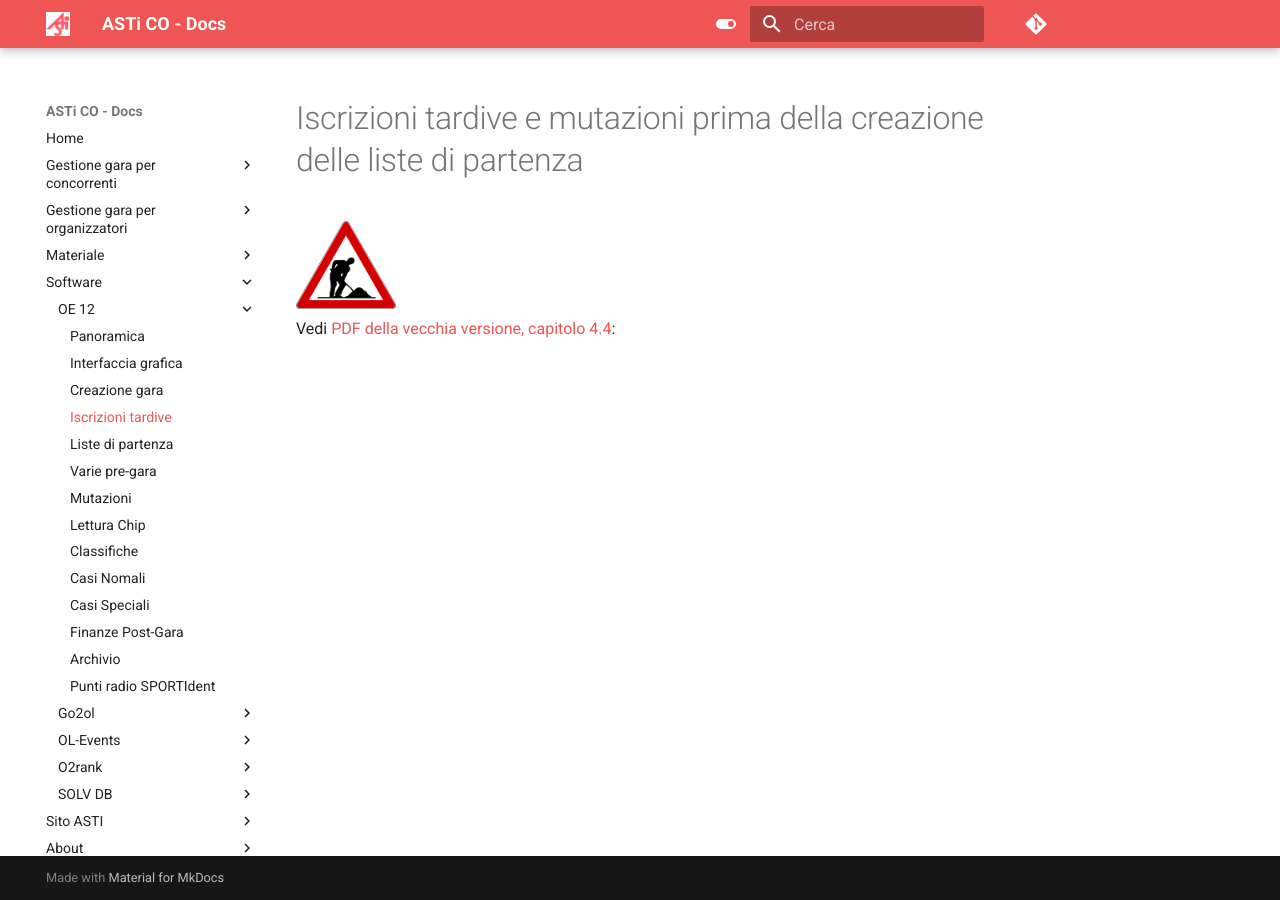
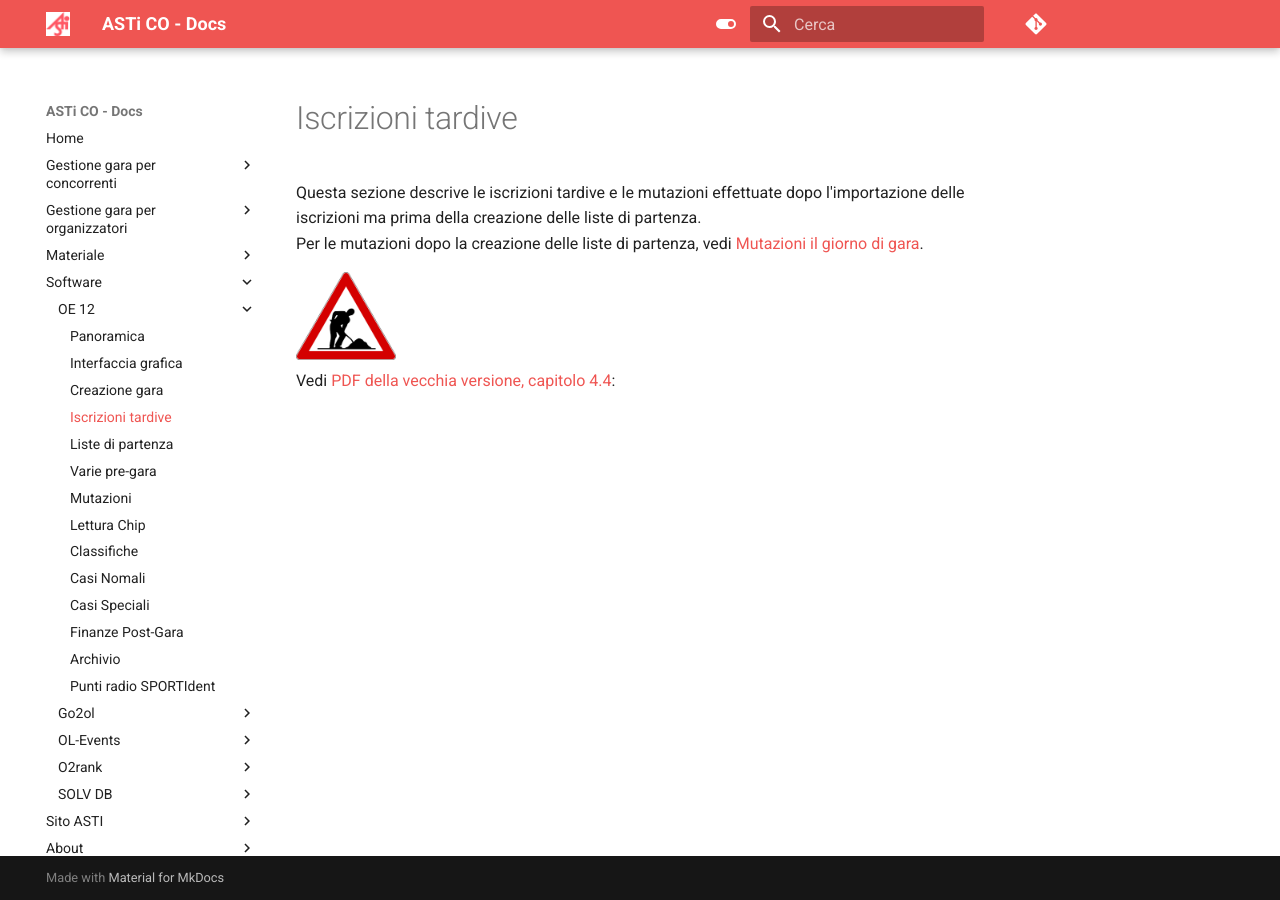
Before and after one commit to asti-co/doc, an MkDocs documentation site: the page built from docs/software/oe12/iscrizioni_tardive.md, in a window 1280 px wide. Built offline with MkDocs 1.6.1 and Material for MkDocs 9.7.7, drawn with Linux system fonts in a browser that asks for light colours; comment, search, counter and statistics services are not loaded.

Commit message:
typos e formattazione

```diff
--- a/docs/software/oe12/iscrizioni_tardive.md
+++ b/docs/software/oe12/iscrizioni_tardive.md
@@ -1,4 +1,8 @@
-# Iscrizioni tardive e mutazioni prima della creazione delle liste di partenza
+# Iscrizioni tardive
+
+Questa sezione descrive le iscrizioni tardive e le mutazioni effettuate dopo l'importazione delle iscrizioni ma prima della creazione delle liste di partenza.
+Per le mutazioni dopo la creazione delle liste di partenza, vedi [Mutazioni il giorno di gara](mutazioni_giorno_gara.md).
+
 
 ![Lavori in corso](../../img/lavori_in_corso.png){width=100px}
 Vedi [PDF della vecchia versione, capitolo 4.4](../../gestione_gara_org/inc/Istruzioni_OL_einzel_per_TMO_v2_4.pdf):
```
Also changed, not shown: docs/software/oe12/mutazioni_giorno_gara.md (+4 -1 lines), docs/software/oe12/varie_pre_gara.md (+3 -1 lines), docs/software/oe12/archivio.md (line endings or trailing spaces).
